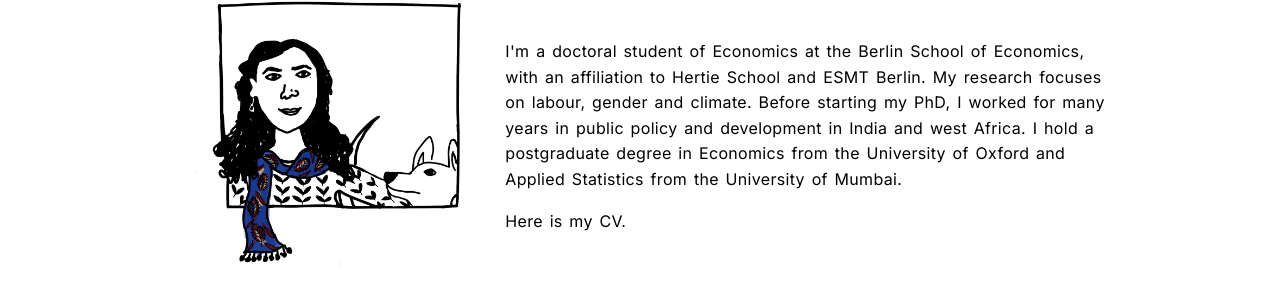
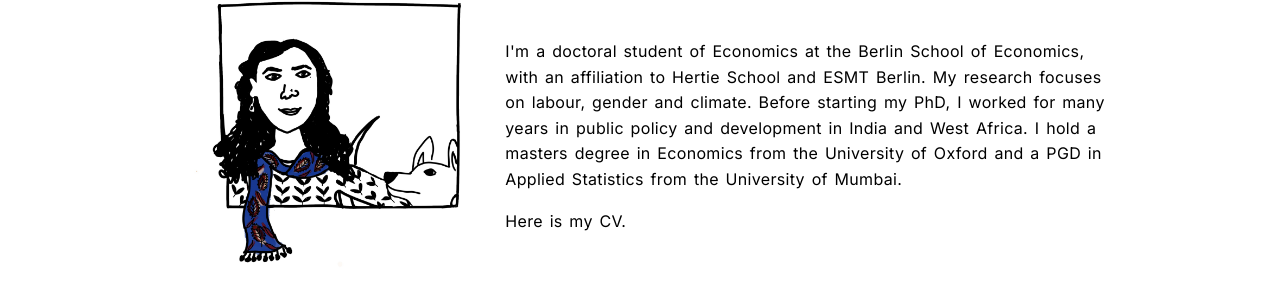
Before and after one commit to snehapmenon/snehapmenon.github.io, a Jekyll site: the page built from index.md, in a window 1280 px wide. Shown: the part 122-424 px from the top of the page. Built offline with Jekyll 4.4.1, drawn with Linux system fonts in a browser that asks for light colours.

Commit message:
Update index.md

```diff
--- a/index.md
+++ b/index.md
@@ -14,8 +14,7 @@ title: "Welcome"
     <p> <p>
     <p> <p>
     <p> <p>
-    <p> <p>
-    <p> I'm a doctoral student of Economics at the Berlin School of Economics, with an affiliation to Hertie School and ESMT Berlin. My research focuses on labour, gender and climate. Before starting my PhD, I worked for many years in public policy and development in India and west Africa. I hold a postgraduate degree in Economics from the University of Oxford and Applied Statistics from the University of Mumbai. </p>
+    <p> I'm a doctoral student of Economics at the Berlin School of Economics, with an affiliation to Hertie School and ESMT Berlin. My research focuses on labour, gender and climate. Before starting my PhD, I worked for many years in public policy and development in India and West Africa. I hold a masters degree in Economics from the University of Oxford and a PGD in Applied Statistics from the University of Mumbai. </p>
     <p> <p>
     <p> <p>
     <p> <p>
```
